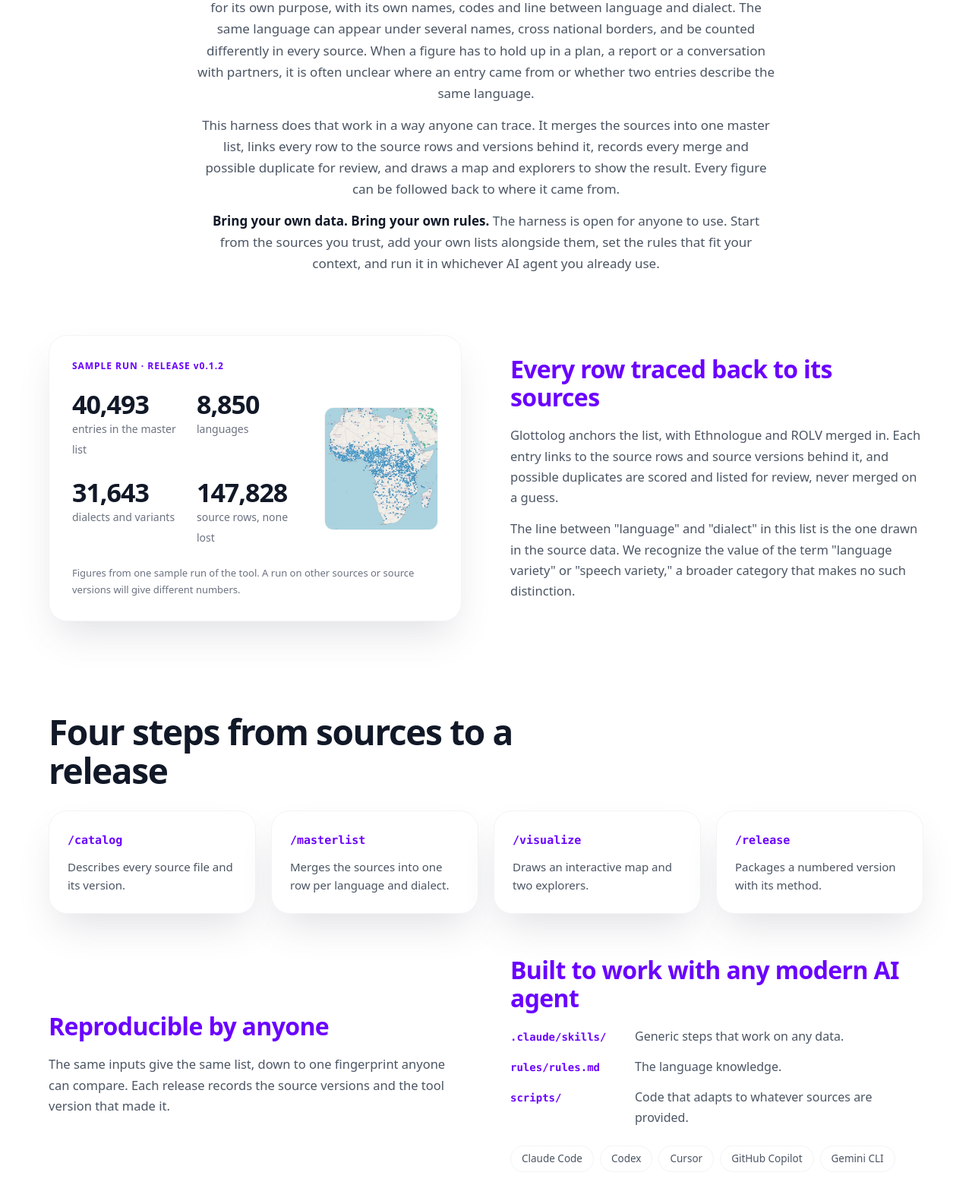
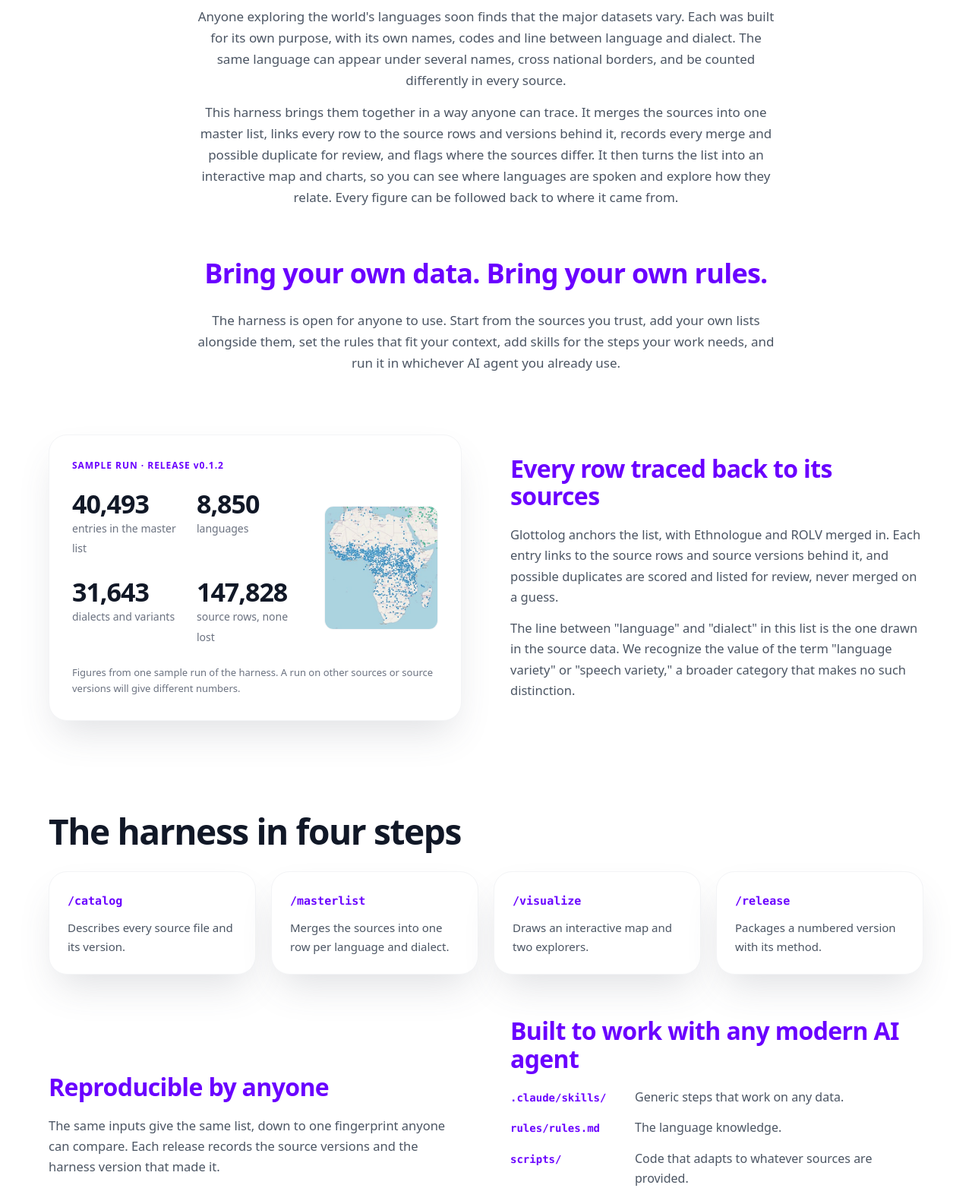
Before and after one commit to lang-rsx/OLC-site, a plain HTML site: page index.html in a window 1280 px wide. Shown: the part 705-2290 px from the top of the page at 76% size. Drawn offline with Linux system fonts and the light colour scheme.

Commit message:
Make 'harness' prominent; add Bring your own data section; refine About
- Hero label 'Language-research harness'; 'The harness in four steps'
- 'tool' -> 'harness' throughout
- New 'Bring your own data. Bring your own rules.' section, invites skills
- About: focus on the problem, flags where sources differ, map and charts

Co-Authored-By: Claude Opus 5.5 <noreply@anthropic.com>

```diff
--- a/index.html
+++ b/index.html
@@ -64,6 +64,7 @@ nav { display: flex; align-items: center; justify-content: space-between; paddin
 .hero { text-align: center; padding: 96px 0 72px; position: relative; isolation: isolate; }
 .hero h1 { color: var(--head); font-size: clamp(44px, 7.5vw, 76px); line-height: 1.05; letter-spacing: -.035em; font-weight: 800; margin: 0 auto 22px; max-width: 900px; }
 .hero p { color: var(--ink); font-size: 17px; margin: 0 auto 34px; max-width: 620px; }
+.hero .eyebrow { margin: 0 auto 18px; font-size: 13px; font-weight: 600; letter-spacing: .12em; text-transform: uppercase; color: var(--primary); }
 .cta { display: flex; gap: 12px; justify-content: center; flex-wrap: wrap; }
 
 /* rows: text on one side, a card on the other */
@@ -77,7 +78,8 @@ nav { display: flex; align-items: center; justify-content: space-between; paddin
 .about h2 { color: var(--head); font-size: clamp(28px, 3.4vw, 36px); letter-spacing: -.02em; margin: 0 0 18px; }
 .about p { margin: 0; font-size: 17px; }
 .about p + p { margin-top: 14px; }
-.about strong { color: var(--head); font-weight: 600; }
+.about.byo { padding-top: 32px; }
+.about.byo h2 { color: var(--primary); }
 
 /* numbers card */
 .card { background: var(--card); border: 1px solid var(--line); border-radius: 24px; box-shadow: var(--shadow); padding: 30px; }
@@ -144,6 +146,7 @@ footer a:hover { color: var(--primary); }
   </nav>
 
   <header class="hero" id="top">
+    <p class="eyebrow">Language-research harness</p>
     <h1>Open Languages Collective</h1>
     <p>An open language-research harness that any modern AI agent can follow to build one traceable list of the world's languages and dialects.</p>
     <div class="cta">
@@ -154,9 +157,13 @@ footer a:hover { color: var(--primary); }
 
   <section class="about" id="about">
     <h2>About</h2>
-      <p>Anyone exploring the world's languages soon finds that the major datasets vary. Each was built for its own purpose, with its own names, codes and line between language and dialect. The same language can appear under several names, cross national borders, and be counted differently in every source. When a figure has to hold up in a plan, a report or a conversation with partners, it is often unclear where an entry came from or whether two entries describe the same language.</p>
-      <p>This harness does that work in a way anyone can trace. It merges the sources into one master list, links every row to the source rows and versions behind it, records every merge and possible duplicate for review, and draws a map and explorers to show the result. Every figure can be followed back to where it came from.</p>
-      <p><strong>Bring your own data. Bring your own rules.</strong> The harness is open for anyone to use. Start from the sources you trust, add your own lists alongside them, set the rules that fit your context, and run it in whichever AI agent you already use.</p>
+      <p>Anyone exploring the world's languages soon finds that the major datasets vary. Each was built for its own purpose, with its own names, codes and line between language and dialect. The same language can appear under several names, cross national borders, and be counted differently in every source.</p>
+      <p>This harness brings them together in a way anyone can trace. It merges the sources into one master list, links every row to the source rows and versions behind it, records every merge and possible duplicate for review, and flags where the sources differ. It then turns the list into an interactive map and charts, so you can see where languages are spoken and explore how they relate. Every figure can be followed back to where it came from.</p>
+  </section>
+
+  <section class="about byo">
+    <h2>Bring your own data. Bring your own rules.</h2>
+    <p>The harness is open for anyone to use. Start from the sources you trust, add your own lists alongside them, set the rules that fit your context, add skills for the steps your work needs, and run it in whichever AI agent you already use.</p>
   </section>
 
   <section class="row flip">
@@ -171,7 +178,7 @@ footer a:hover { color: var(--primary); }
         </div>
         <img class="mini-map" src="visuals/africa-map_v0.1.2.jpg" width="336" height="365" alt="Release v0.1.2 map of Africa: blue dots for each language, densest across West and Central Africa">
       </div>
-      <p class="fine">Figures from one sample run of the tool. A run on other sources or source versions will give different numbers.</p>
+      <p class="fine">Figures from one sample run of the harness. A run on other sources or source versions will give different numbers.</p>
     </div>
     <div>
       <h3>Every row traced back to its sources</h3>
@@ -180,7 +187,7 @@ footer a:hover { color: var(--primary); }
     </div>
   </section>
 
-  <h2 class="big" id="how">Four steps from sources to a release</h2>
+  <h2 class="big" id="how">The harness in four steps</h2>
   <div class="steps">
     <div class="step"><code>/catalog</code><p>Describes every source file and its version.</p></div>
     <div class="step"><code>/masterlist</code><p>Merges the sources into one row per language and dialect.</p></div>
@@ -191,7 +198,7 @@ footer a:hover { color: var(--primary); }
   <section class="row">
     <div>
       <h3>Reproducible by anyone</h3>
-      <p>The same inputs give the same list, down to one fingerprint anyone can compare. Each release records the source versions and the tool version that made it.</p>
+      <p>The same inputs give the same list, down to one fingerprint anyone can compare. Each release records the source versions and the harness version that made it.</p>
     </div>
     <div>
       <h3>Built to work with any modern AI agent</h3>
@@ -212,13 +219,13 @@ footer a:hover { color: var(--primary); }
     </div>
     <div>
       <h2>Latest release</h2>
-      <p>Each release shows what the tool produces from one set of sources. It is a starting point for review and improvement, not a final list.</p>
+      <p>Each release shows what the harness produces from one set of sources. It is a starting point for review and improvement, not a final list.</p>
     </div>
   </section>
 
   <section class="closing">
     <h2>Help shape it.</h2>
-    <p>Sharper matching rules, new sources, better scripts, clearer docs: open an issue or a merge request.</p>
+    <p>Sharper matching rules, new sources, new skills, better scripts, clearer docs: open an issue or a merge request.</p>
     <div class="cta">
       <a class="pill" href="https://gitlab.com/open-lang-research/openlanguagecollective/-/blob/main/CONTRIBUTING.md">Contribute</a>
       <a class="pill ghost" href="https://gitlab.com/open-lang-research/openlanguagecollective/-/issues">Open an issue</a>
```
